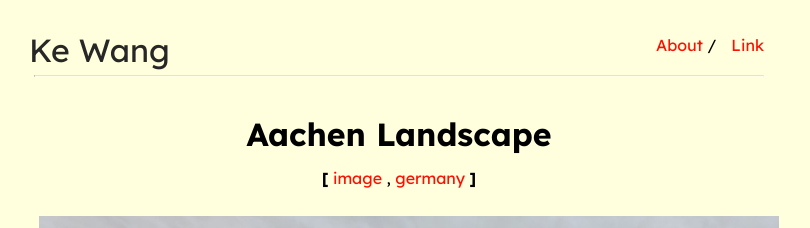
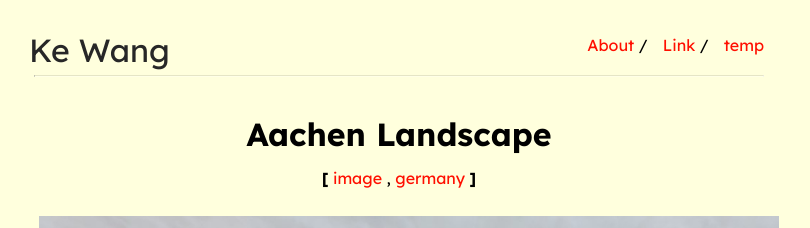
Before and after one commit to ekdc11/ekdc11.github.io, a Jekyll site: the page built from _posts/2022-07-11-aachen-landscape.md, in a window 1280 px wide. Shown: the top 228 px of the page, without its empty margins (241-1051 px from the left). Built offline with Jekyll 4.4.1, drawn with Linux system fonts in a browser that asks for light colours.

Commit message:
Update _config.yml

```diff
--- a/_config.yml
+++ b/_config.yml
@@ -22,6 +22,8 @@ navbar:
    link: "about"
  - name: "Link"
    link: "link"
+ - name: "temp"
+   absolute-link: "https://github.com/ekdc11/ekdc11.github.io/blob/main/share/temp.pdf"
 #- name: "For Students"
 # link: "forstudents"
 # - name: "Resume"
```
